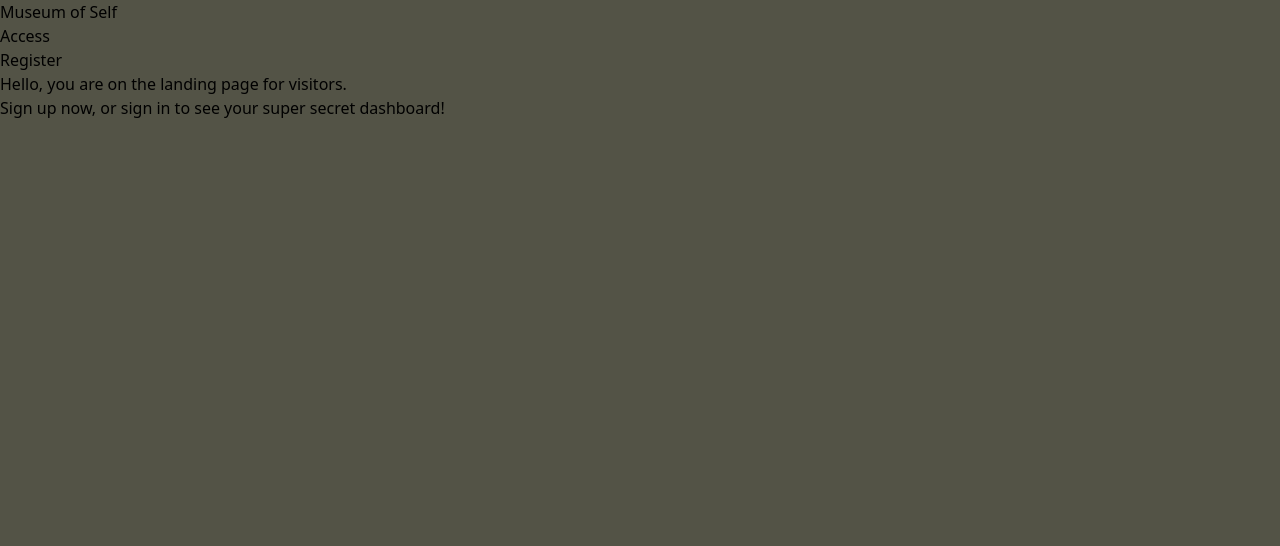
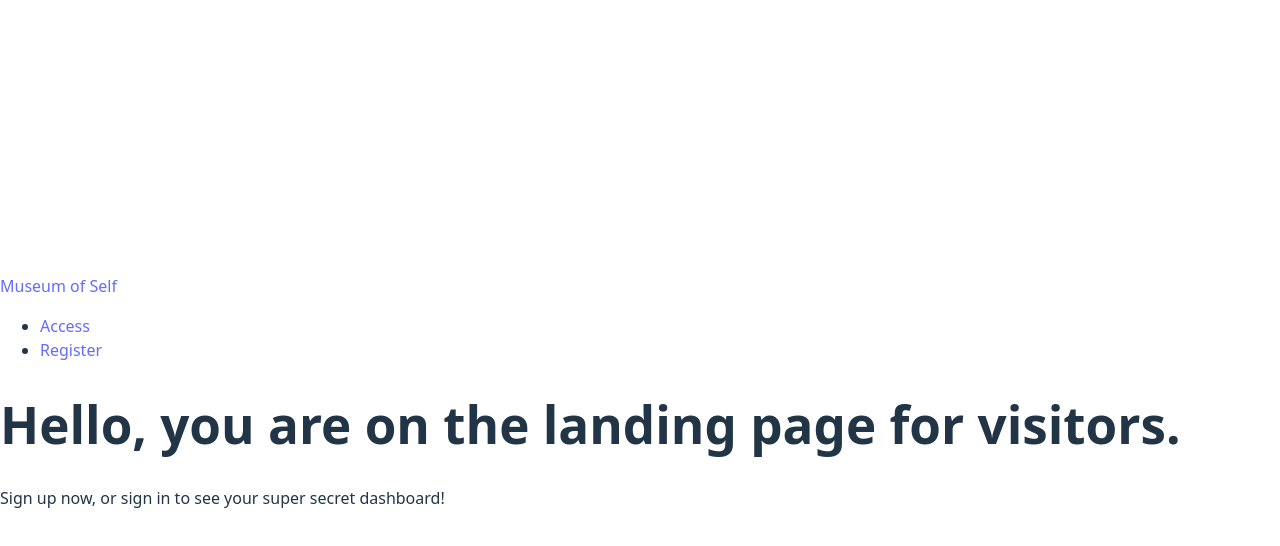
Before and after one commit to fatemamoh/Museum-of-self-Frontend, a React (Vite) app: page / in a window 1280 px wide. Shown: the top 546 px of the page. Built offline with nearby package versions, Linux system fonts and the light colour scheme; no server answers.

Commit message:
main.css modify to og

```diff
--- a/src/index.css
+++ b/src/index.css
@@ -1,4 +1,4 @@
-@import "tailwindcss";
+/* @import "tailwindcss";
 
 @plugin "daisyui" {
   themes: museum;
@@ -19,4 +19,74 @@
   --b1: 60 8% 30%;
   --b2: 52 10% 24%;
   --n: 45 6% 17%;
+} */
+
+
+:root {
+  font-family: system-ui, Avenir, Helvetica, Arial, sans-serif;
+  line-height: 1.5;
+  font-weight: 400;
+
+  color-scheme: light dark;
+  color: rgba(255, 255, 255, 0.87);
+  background-color: #242424;
+
+  font-synthesis: none;
+  text-rendering: optimizeLegibility;
+  -webkit-font-smoothing: antialiased;
+  -moz-osx-font-smoothing: grayscale;
 }
+
+a {
+  font-weight: 500;
+  color: #646cff;
+  text-decoration: inherit;
+}
+a:hover {
+  color: #535bf2;
+}
+
+body {
+  margin: 0;
+  display: flex;
+  place-items: center;
+  min-width: 320px;
+  min-height: 100vh;
+}
+
+h1 {
+  font-size: 3.2em;
+  line-height: 1.1;
+}
+
+button {
+  border-radius: 8px;
+  border: 1px solid transparent;
+  padding: 0.6em 1.2em;
+  font-size: 1em;
+  font-weight: 500;
+  font-family: inherit;
+  background-color: #1a1a1a;
+  cursor: pointer;
+  transition: border-color 0.25s;
+}
+button:hover {
+  border-color: #646cff;
+}
+button:focus,
+button:focus-visible {
+  outline: 4px auto -webkit-focus-ring-color;
+}
+
+@media (prefers-color-scheme: light) {
+  :root {
+    color: #213547;
+    background-color: #ffffff;
+  }
+  a:hover {
+    color: #747bff;
+  }
+  button {
+    background-color: #f9f9f9;
+  }
+}
```
